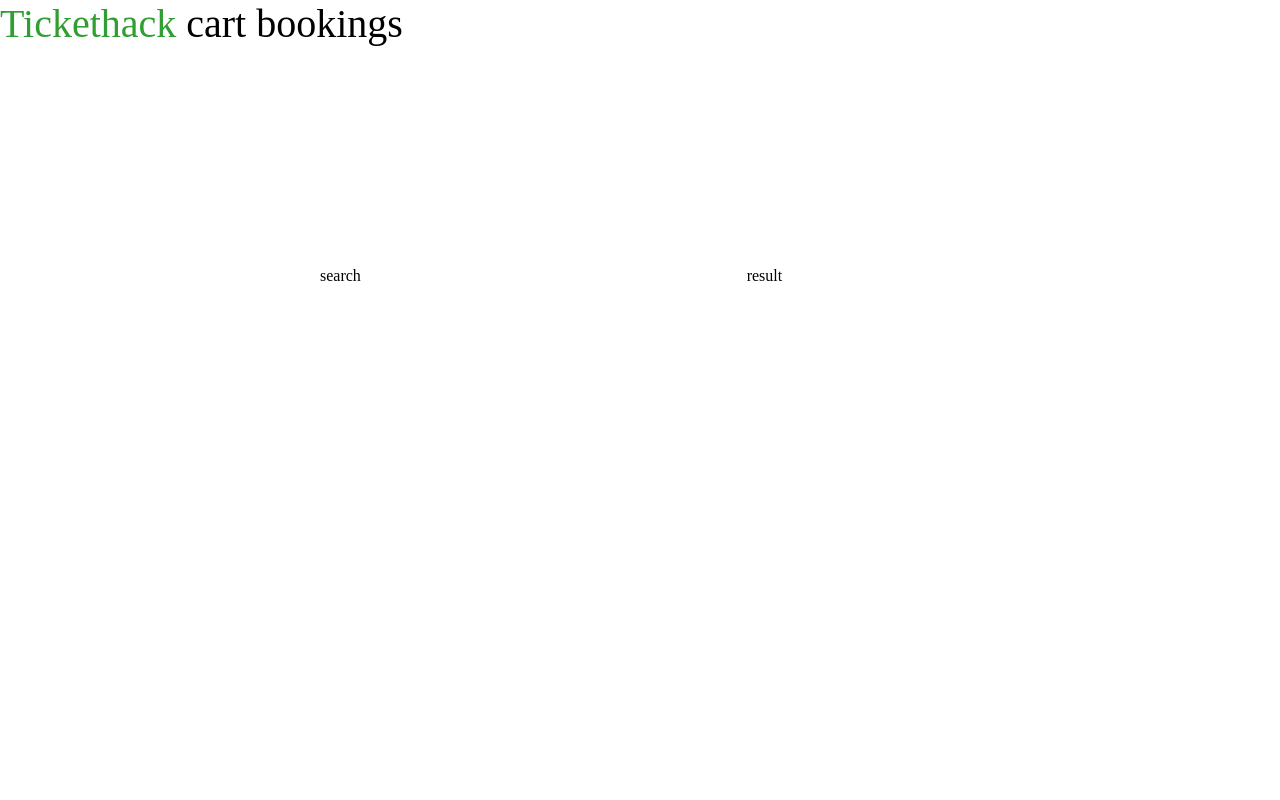
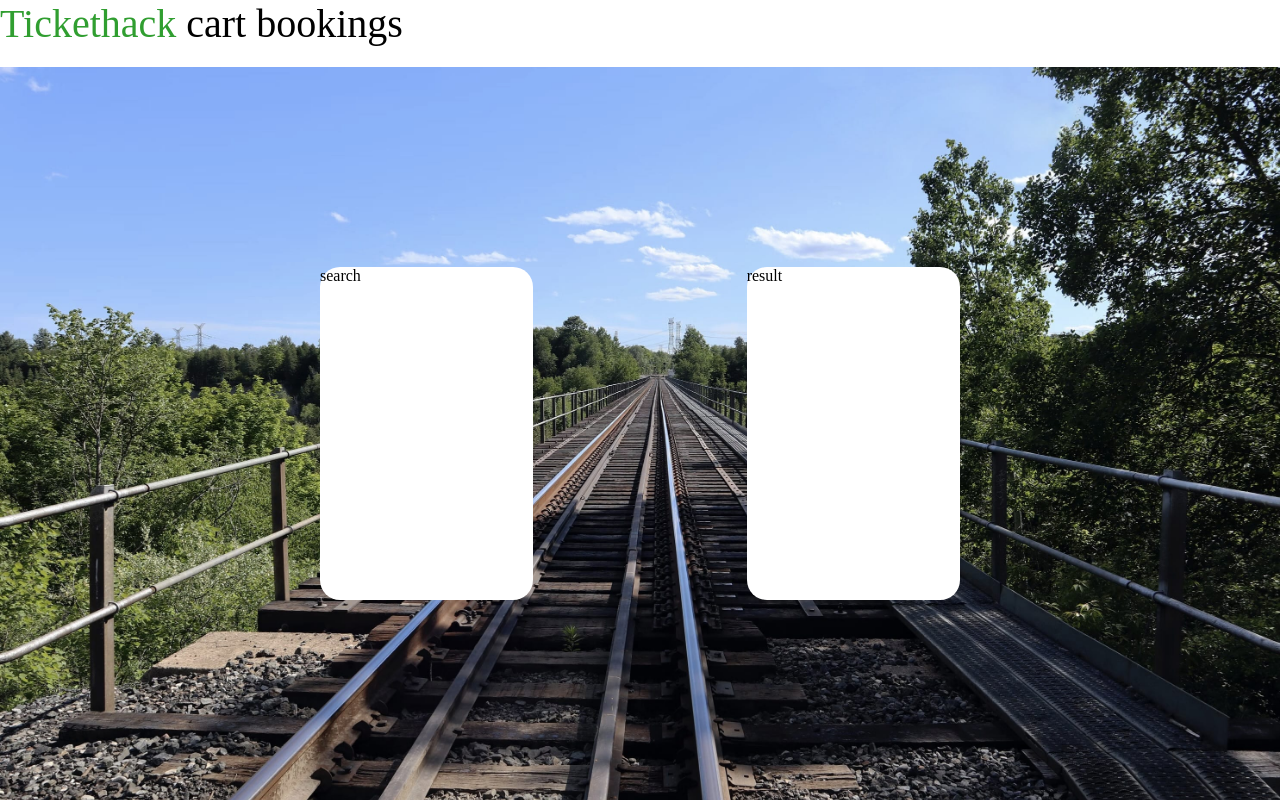
Before and after one commit to Asencia/tickethack-frontend, a plain HTML site: page index.html in a window 1280 px wide. Drawn offline with Linux system fonts and the light colour scheme; the site is published under a folder, as on GitHub Pages, so addresses that start at the root find nothing.

Commit message:
picture index

```diff
--- a/style.css
+++ b/style.css
@@ -9,7 +9,7 @@
     width: 100vW;
     grid-template-rows: repeat(12, 1fr);
     grid-template-columns: repeat(12, 1fr);
-    background-image: url(/tickethack-frontend/images/background.jpg);
+    background-image: url(./images/background.jpg);
     background-size: cover;
 }
 
```
